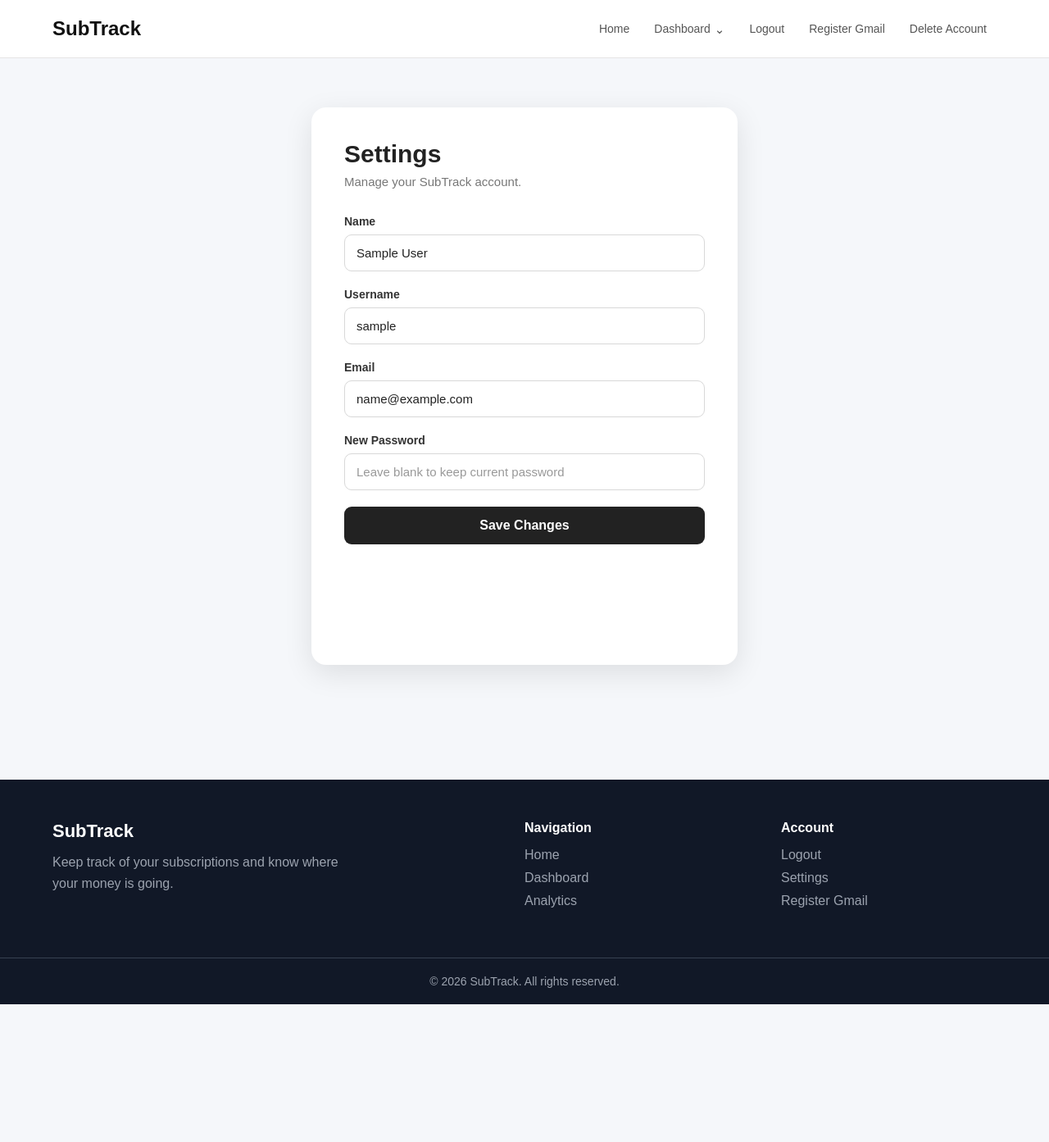
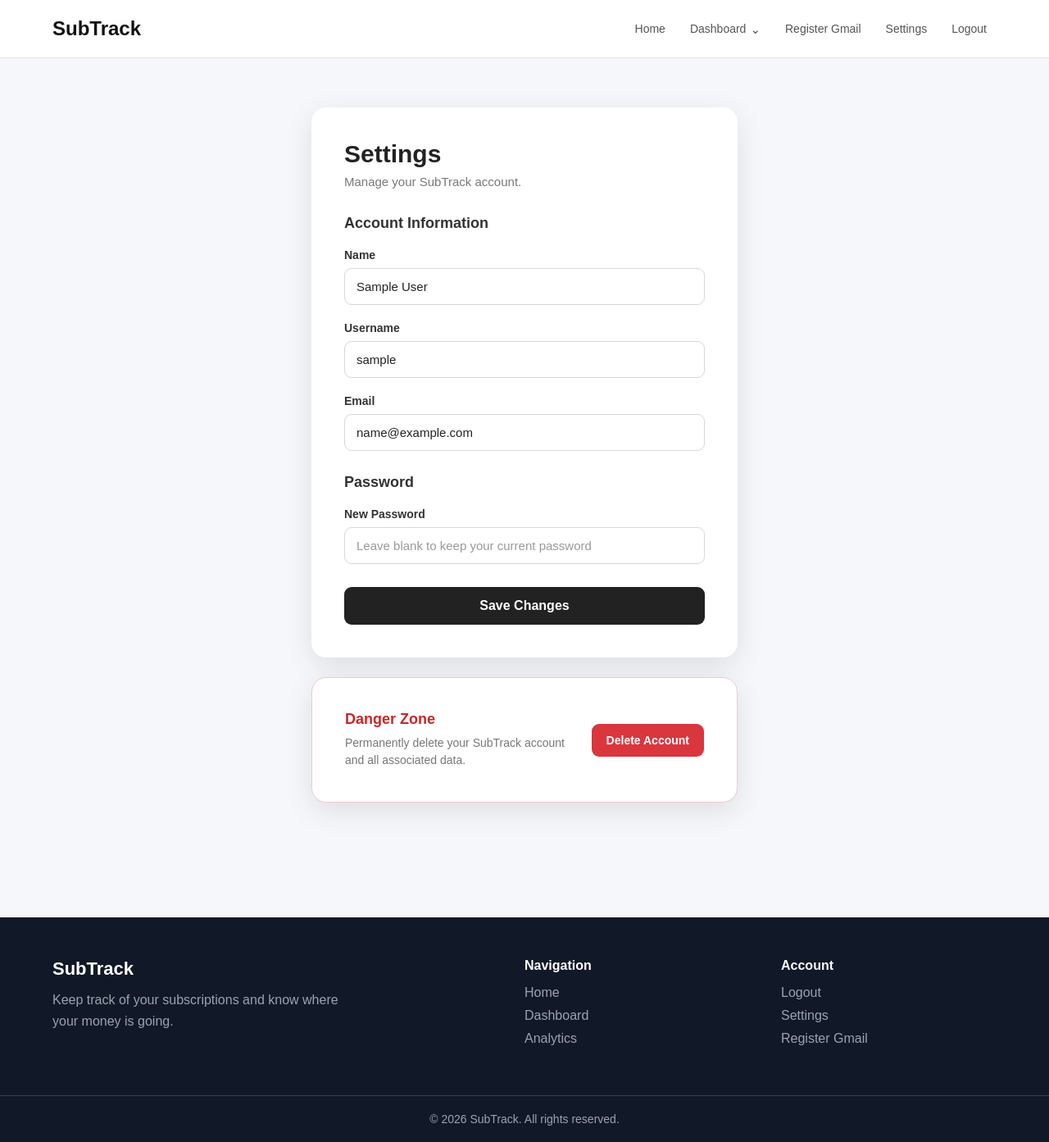
Before and after one commit to Axoim-dev/SubTrack, a Django app: page /settings in a window 1280 px wide. Shown: the whole page at 82% size. Before the commit the page ends 1225 px from the top, so only its background shows below. Run offline with Django 5.2, Linux system fonts and the light colour scheme; the visitor is signed in with stand-in values (Sample User, id 1); parts of the project's set-up code (start-up, migrations or seed data) failed here and were passed over.

Commit message:
Inital Commit

```diff
--- a/subscriptions/static/subscriptions/settings.css
+++ b/subscriptions/static/subscriptions/settings.css
@@ -1,7 +1,9 @@
 .settings-page {
     min-height: 100vh;
     display: flex;
-    justify-content: center;
+    flex-direction: column;
+    align-items: center;
+    gap: 24px;
     padding: 60px 20px;
     box-sizing: border-box;
 }
@@ -11,31 +13,56 @@
     max-width: 520px;
     padding: 40px;
     box-sizing: border-box;
+
     background: #ffffff;
     border-radius: 18px;
+
     box-shadow: 0 10px 35px rgba(0, 0, 0, 0.10);
 }
 
-.settings-card h1 {
+.settings-header {
+    margin-bottom: 32px;
+}
+
+.settings-header h1 {
     margin: 0 0 8px;
+
+    color: #222222;
     font-size: 30px;
     font-weight: 700;
-    color: #222222;
 }
 
-.settings-sub {
-    margin: 0 0 32px;
+.settings-header p {
+    margin: 0;
+
     color: #777777;
     font-size: 15px;
+}
+
+.settings-section {
+    margin-bottom: 28px;
+}
+
+.settings-section h2 {
+    margin: 0 0 20px;
+
+    color: #333333;
+    font-size: 18px;
+    font-weight: 650;
 }
 
 .settings-field {
     margin-bottom: 20px;
 }
 
+.settings-field:last-child {
+    margin-bottom: 0;
+}
+
 .settings-field label {
     display: block;
     margin-bottom: 8px;
+
     color: #333333;
     font-size: 14px;
     font-weight: 600;
@@ -55,12 +82,17 @@
     font-size: 15px;
 
     outline: none;
-    transition: border-color 0.2s ease, box-shadow 0.2s ease;
+
+    transition:
+        border-color 0.2s ease,
+        box-shadow 0.2s ease;
 }
 
 .settings-field input:focus {
     border-color: #555555;
-    box-shadow: 0 0 0 3px rgba(0, 0, 0, 0.06);
+
+    box-shadow:
+        0 0 0 3px rgba(0, 0, 0, 0.06);
 }
 
 .settings-field input::placeholder {
@@ -82,7 +114,9 @@
 
     cursor: pointer;
 
-    transition: background 0.2s ease, transform 0.1s ease;
+    transition:
+        background 0.2s ease,
+        transform 0.1s ease;
 }
 
 .settings-button:hover {
@@ -117,6 +151,69 @@
     font-size: 14px;
 }
 
+
+/* Danger Zone */
+
+.danger-card {
+    display: flex;
+    align-items: center;
+    justify-content: space-between;
+    gap: 25px;
+
+    border: 1px solid #f0caca;
+}
+
+.danger-content {
+    flex: 1;
+}
+
+.danger-content h2 {
+    margin: 0 0 8px;
+
+    color: #c62828;
+    font-size: 18px;
+    font-weight: 650;
+}
+
+.danger-content p {
+    margin: 0;
+
+    color: #777777;
+    font-size: 14px;
+    line-height: 1.5;
+}
+
+.delete-account-button {
+    flex-shrink: 0;
+
+    padding: 12px 18px;
+
+    border-radius: 9px;
+
+    background: #d9363e;
+    color: #ffffff;
+
+    font-size: 14px;
+    font-weight: 600;
+
+    text-decoration: none;
+
+    transition:
+        background 0.2s ease,
+        transform 0.1s ease;
+}
+
+.delete-account-button:hover {
+    background: #b52b32;
+}
+
+.delete-account-button:active {
+    transform: scale(0.97);
+}
+
+
+/* Mobile */
+
 @media (max-width: 600px) {
 
     .settings-page {
@@ -127,7 +224,18 @@
         padding: 30px 22px;
     }
 
-    .settings-card h1 {
+    .settings-header h1 {
         font-size: 26px;
     }
+
+    .danger-card {
+        flex-direction: column;
+        align-items: stretch;
+    }
+
+    .delete-account-button {
+        width: 100%;
+        box-sizing: border-box;
+        text-align: center;
+    }
 }
--- a/subscriptions/templates/subscriptions/navbar.html
+++ b/subscriptions/templates/subscriptions/navbar.html
@@ -41,12 +41,6 @@
 
                 </li>
 
-                <li>
-                    <a href="{% url 'logout' %}">
-                        Logout
-                    </a>
-                </li>
-
                 {% if request.session.gmail_verified %}
 
                     <li>
@@ -70,11 +64,16 @@
                 {% endif %}
 
                 <li>
-                    <a href="{% url 'delete_account' %}">
-                        Delete Account
+                    <a href="{% url 'settings' %}">
+                        Settings
                     </a>
                 </li>
 
+                <li>
+                    <a href="{% url 'logout' %}">
+                        Logout
+                    </a>
+                </li>
 
             {% else %}
 
--- a/subscriptions/templates/subscriptions/settings.html
+++ b/subscriptions/templates/subscriptions/settings.html
@@ -10,8 +10,14 @@
     <form class="settings-card" method="POST">
         {% csrf_token %}
 
+        <div class="settings-header">
             <h1>Settings</h1>
-        <p class="settings-sub">Manage your SubTrack account.</p>
+            <p>Manage your SubTrack account.</p>
+        </div>
+
+        <div class="settings-section">
+
+            <h2>Account Information</h2>
 
             <div class="settings-field">
                 <label for="name">Name</label>
@@ -47,15 +53,23 @@
                 >
             </div>
 
+        </div>
+
+        <div class="settings-section">
+
+            <h2>Password</h2>
+
             <div class="settings-field">
                 <label for="password">New Password</label>
                 <input
                     type="password"
                     id="password"
                     name="password"
-                placeholder="Leave blank to keep current password"
+                    placeholder="Leave blank to keep your current password"
                     minlength="6"
                 >
+            </div>
+
         </div>
 
         {% if error %}
@@ -72,6 +86,26 @@
 
     </form>
 
+    <div class="settings-card danger-card">
+
+        <div class="danger-content">
+            <h2>Danger Zone</h2>
+
+            <p>
+                Permanently delete your SubTrack account and all
+                associated data.
+            </p>
+        </div>
+
+        <a
+            href="{% url 'delete_account' %}"
+            class="delete-account-button"
+        >
+            Delete Account
+        </a>
+
+    </div>
+
 </div>
 
 <script src="{% static 'subscriptions/settings.js' %}"></script>
--- a/subscriptions/views.py
+++ b/subscriptions/views.py
@@ -11,6 +11,8 @@ from django.conf import settings
 from django.shortcuts import redirect
 from google_auth_oauthlib.flow import Flow
 from googleapiclient.discovery import build
+from django.contrib.auth import update_session_auth_hash
+import time
 
 # Create your views here.
 
@@ -453,17 +455,28 @@ def settings(request):
         user.username = username
         user.email = email
 
+        password_changed = False
+
         if password:
             if len(password) < 6:
-                return render(request, "subscriptions/settings.html",
-                              {"error":"Password must be at least 6 characters long."}
+                return render(
+                    request,
+                    "subscriptions/settings.html",
+                    {"error": "Password must be at least 6 characters long."}
                 )
+
             user.set_password(password)
+            password_changed = True
 
         user.save()
+
+        if password_changed:
+            update_session_auth_hash(request, user)
+
         return render(request, "subscriptions/settings.html",
             {"success": "Settings saved successfully."}
         )
 
 
+
     return render(request, "subscriptions/settings.html")
```
Lines whose indentation alone changed are shown as unchanged.
